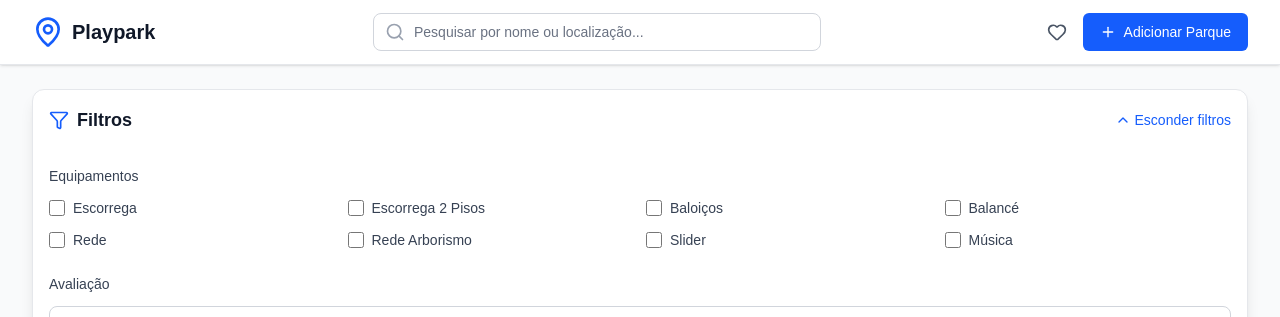
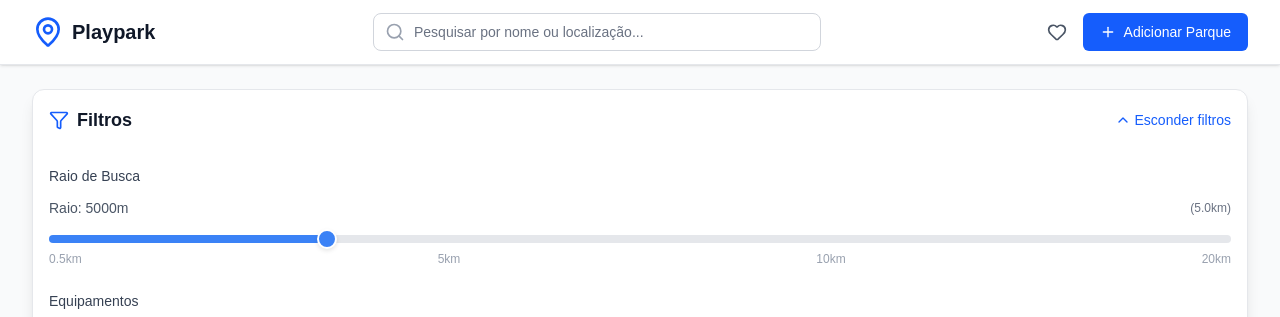
Before and after one commit to rojasmart/playpark, a Next.js app: page / in a window 1280 px wide. Both pictures are taken after a click on the button "Mostrar filtros". Shown: the top 317 px of the page. Built offline with nearby package versions, Linux system fonts and the light colour scheme; no server answers.

Commit message:
--add radius filter to FilterPanel; implement range input for search radius adjustment

```diff
--- a/app/api/playgrounds/route.ts
+++ b/app/api/playgrounds/route.ts
@@ -4,7 +4,7 @@ export async function GET(req: NextRequest) {
   const { searchParams } = new URL(req.url);
   const lat = searchParams.get("lat") || "38.7169";
   const lon = searchParams.get("lon") || "-9.1390";
-  const radius = searchParams.get("radius") || "15000";
+  const radius = searchParams.get("radius") || "5000";
 
   // Equipment filters
   const slide = searchParams.get("playground:slide") || null;
--- a/app/globals.css
+++ b/app/globals.css
@@ -24,3 +24,57 @@ body {
   color: var(--foreground);
   font-family: Arial, Helvetica, sans-serif;
 }
+
+/* Custom slider styles */
+input[type="range"] {
+  -webkit-appearance: none;
+  appearance: none;
+  background: transparent;
+  cursor: pointer;
+}
+
+input[type="range"]::-webkit-slider-track {
+  background: #e5e7eb;
+  height: 8px;
+  border-radius: 4px;
+}
+
+input[type="range"]::-webkit-slider-thumb {
+  -webkit-appearance: none;
+  appearance: none;
+  background: #3b82f6;
+  height: 20px;
+  width: 20px;
+  border-radius: 50%;
+  border: 2px solid white;
+  box-shadow: 0 2px 4px rgba(0, 0, 0, 0.1);
+  transition: all 0.2s ease-in-out;
+}
+
+input[type="range"]::-webkit-slider-thumb:hover {
+  background: #2563eb;
+  transform: scale(1.1);
+}
+
+input[type="range"]::-moz-range-track {
+  background: #e5e7eb;
+  height: 8px;
+  border-radius: 4px;
+  border: none;
+}
+
+input[type="range"]::-moz-range-thumb {
+  background: #3b82f6;
+  height: 20px;
+  width: 20px;
+  border-radius: 50%;
+  border: 2px solid white;
+  box-shadow: 0 2px 4px rgba(0, 0, 0, 0.1);
+  cursor: pointer;
+  transition: all 0.2s ease-in-out;
+}
+
+input[type="range"]::-moz-range-thumb:hover {
+  background: #2563eb;
+  transform: scale(1.1);
+}
--- a/components/FilterPanel.tsx
+++ b/components/FilterPanel.tsx
@@ -17,6 +17,14 @@ export default function FilterPanel({ filters, setFilters }: FilterProps) {
     setFilters({
       ...filters,
       [name]: type === "checkbox" ? (checked ? "yes" : "") : value,
+    });
+  };
+
+  const handleRadiusChange = (e: React.ChangeEvent<HTMLInputElement>) => {
+    const value = e.target.value;
+    setFilters({
+      ...filters,
+      radius: value,
     });
   };
 
@@ -57,6 +65,38 @@ export default function FilterPanel({ filters, setFilters }: FilterProps) {
       {/* All Filters - Expandable */}
       {isExpanded && (
         <div className="p-4 space-y-6">
+          {/* Search Radius */}
+          <div>
+            <h3 className="text-sm font-medium text-gray-700 mb-3">Raio de Busca</h3>
+            <div className="space-y-2">
+              <div className="flex items-center justify-between">
+                <span className="text-sm text-gray-600">Raio: {filters.radius || "5000"}m</span>
+                <span className="text-xs text-gray-500">({(parseInt(filters.radius || "5000") / 1000).toFixed(1)}km)</span>
+              </div>
+              <input
+                type="range"
+                name="radius"
+                min="500"
+                max="20000"
+                step="500"
+                value={filters.radius || "5000"}
+                onChange={handleRadiusChange}
+                className="w-full h-2 bg-gray-200 rounded-lg appearance-none cursor-pointer"
+                style={{
+                  background: `linear-gradient(to right, #3b82f6 0%, #3b82f6 ${
+                    ((parseInt(filters.radius || "5000") - 500) / (20000 - 500)) * 100
+                  }%, #e5e7eb ${((parseInt(filters.radius || "5000") - 500) / (20000 - 500)) * 100}%, #e5e7eb 100%)`,
+                }}
+              />
+              <div className="flex justify-between text-xs text-gray-400">
+                <span>0.5km</span>
+                <span>5km</span>
+                <span>10km</span>
+                <span>20km</span>
+              </div>
+            </div>
+          </div>
+
           {/* Equipment */}
           <div>
             <h3 className="text-sm font-medium text-gray-700 mb-3">Equipamentos</h3>
```
